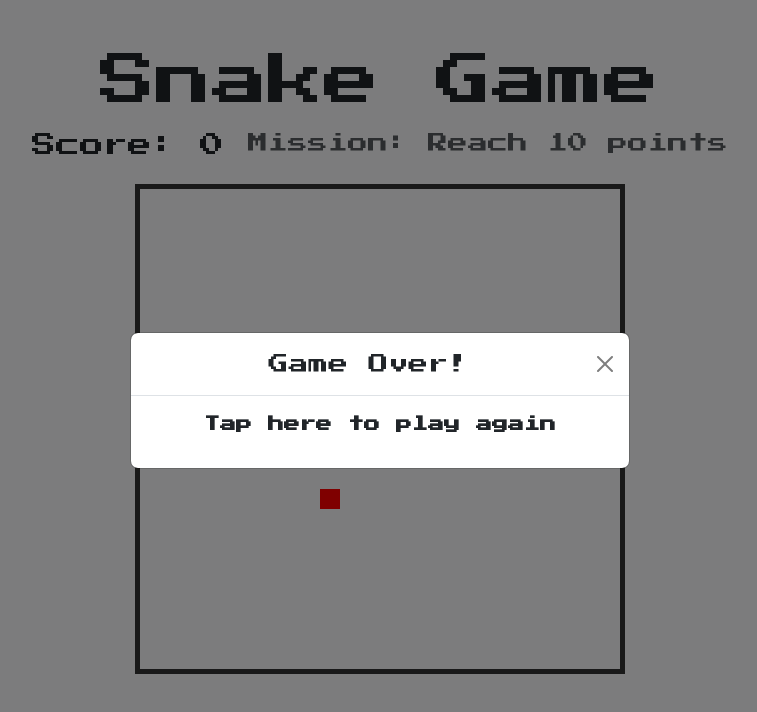
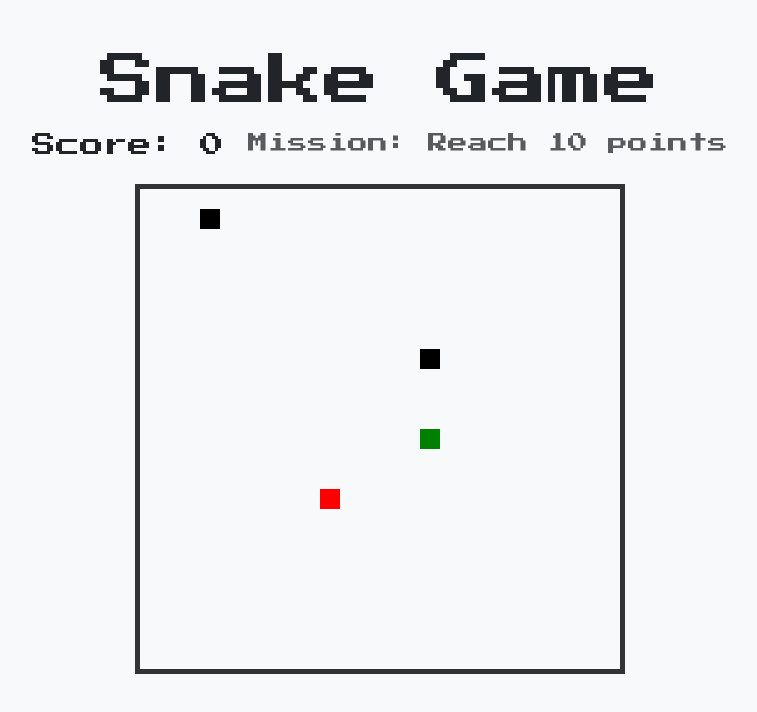
Before and after one commit to KMSVKaluwila/snake-game, a plain HTML site: page index.html in a window 1280 px wide. Both pictures are taken after a click on the button "Reach 10 points". Shown: the whole page, without its empty margins (260-1017 px from the left). Drawn offline with nearby package versions, Linux system fonts and the light colour scheme.

Commit message:
"update"

```diff
--- a/index.html
+++ b/index.html
@@ -50,7 +50,9 @@
                     </div>
                     <div class="modal-body">
                         <div id="trophy" class="display-1" style="display:none;">🏆</div>
-                        <p><strong>Tap here to play again</strong></p>
+                        <button id="restartBtn" class="btn btn-success w-100 py-3">
+                            <span class="d-none d-md-inline">Press Enter or </span>Tap Here to Play Again
+                        </button>
                     </div>
                 </div>
             </div>
--- a/script.js
+++ b/script.js
@@ -1,79 +1,85 @@
 const canvas = document.getElementById('gameCanvas');
 const ctx = canvas.getContext('2d');
 const scoreElement = document.getElementById('score');
+const missionObjectiveElement = document.getElementById('missionObjective');
+const gameContainer = document.getElementById('gameContainer');
+const missionSelection = document.getElementById('missionSelection');
 const trophyElement = document.getElementById('trophy');
-const missionSelection = document.getElementById('missionSelection');
-const gameContainer = document.getElementById('gameContainer');
-const missionObjectiveElement = document.getElementById('missionObjective');
-const missionButtons = document.querySelectorAll('.missionButton');
 const gameOverModalElement = document.getElementById('gameOverModal');
-const gameOverModal = new bootstrap.Modal(gameOverModalElement, {
-    keyboard: false,
-    backdrop: 'static'
-});
+const gameOverModal = new bootstrap.Modal(gameOverModalElement, { keyboard: false, backdrop: 'static' });
 const gameOverModalLabel = document.getElementById('gameOverModalLabel');
-
 const upBtn = document.getElementById('upBtn');
 const downBtn = document.getElementById('downBtn');
 const leftBtn = document.getElementById('leftBtn');
 const rightBtn = document.getElementById('rightBtn');
-
-
+const missionButtons = document.querySelectorAll('.missionButton');
 const gridSize = 20;
-let snake = [{ x: 10, y: 10 }];
+let snake = [];
 let food = {};
 let direction = 'right';
 let score = 0;
 let gameOver = false;
+let gameSpeed = 150;
 let gameInterval;
-let currentMission = {};
+let currentMission = { type: 'endless', goal: 0, text: 'Endless Mode' };
+let obstacles = [];
 
 function generateFood() {
-    food = {
-        x: Math.floor(Math.random() * (canvas.width / gridSize)),
-        y: Math.floor(Math.random() * (canvas.height / gridSize))
-    };
+    do {
+        food = {
+            x: Math.floor(Math.random() * (canvas.width / gridSize)),
+            y: Math.floor(Math.random() * (canvas.height / gridSize))
+        };
+    } while (snake.some(segment => segment.x === food.x && segment.y === food.y) || obstacles.some(obstacle => obstacle.x === food.x && obstacle.y === food.y));
+}
+
+function generateObstacle() {
+    obstacles = []; // Clear existing obstacles
+    const obstacleCount = Math.floor(Math.random() * 4) + 2; // Randomly generate 2 to 5 obstacles
+    for (let i = 0; i < obstacleCount; i++) {
+        let obstacle;
+        do {
+            obstacle = {
+                x: Math.floor(Math.random() * (canvas.width / gridSize)),
+                y: Math.floor(Math.random() * (canvas.height / gridSize))
+            };
+        } while (snake.some(segment => segment.x === obstacle.x && segment.y === obstacle.y) || (food.x === obstacle.x && food.y === obstacle.y) || obstacles.some(o => o.x === obstacle.x && o.y === obstacle.y));
+        obstacles.push(obstacle);
+    }
 }
 
 function draw() {
     ctx.clearRect(0, 0, canvas.width, canvas.height);
-
     for (let i = 0; i < snake.length; i++) {
         ctx.fillStyle = i === 0 ? 'green' : 'lime';
         ctx.fillRect(snake[i].x * gridSize, snake[i].y * gridSize, gridSize, gridSize);
     }
-
     ctx.fillStyle = 'red';
     ctx.fillRect(food.x * gridSize, food.y * gridSize, gridSize, gridSize);
+
+    ctx.fillStyle = 'black';
+    obstacles.forEach(obstacle => {
+        ctx.fillRect(obstacle.x * gridSize, obstacle.y * gridSize, gridSize, gridSize);
+    });
 }
 
 function update() {
-    if (gameOver) {
-        return;
-    }
+    if (gameOver) return;
 
     const head = { x: snake[0].x, y: snake[0].y };
+    switch (direction) {
+        case 'up': head.y--; break;
+        case 'down': head.y++; break;
+        case 'left': head.x--; break;
+        case 'right': head.x++; break;
+    }
+    // Wall teleportation
+    if (head.x < 0) head.x = (canvas.width / gridSize) - 1;
+    if (head.x >= canvas.width / gridSize) head.x = 0;
+    if (head.y < 0) head.y = (canvas.height / gridSize) - 1;
+    if (head.y >= canvas.height / gridSize) head.y = 0;
 
-    switch (direction) {
-        case 'up':
-            head.y--;
-            break;
-        case 'down':
-            head.y++;
-            break;
-        case 'left':
-            head.x--;
-            break;
-        case 'right':
-            head.x++;
-            break;
-    }
-
-    if (head.x < 0 || head.x >= canvas.width / gridSize || head.y < 0 || head.y >= canvas.height / gridSize) {
-        endGame(false);
-        return;
-    }
-
+    // Check for collision with self
     for (let i = 1; i < snake.length; i++) {
         if (head.x === snake[i].x && head.y === snake[i].y) {
             endGame(false);
@@ -81,16 +87,21 @@ function update() {
         }
     }
 
+    // Check for collision with obstacles
+    if (obstacles.some(obstacle => head.x === obstacle.x && head.y === obstacle.y)) {
+        endGame(false);
+        return;
+    }
+
     snake.unshift(head);
-
     if (head.x === food.x && head.y === food.y) {
         score++;
         scoreElement.textContent = 'Score: ' + score;
         generateFood();
+        generateObstacle(); // Generate new obstacle when food is eaten
     } else {
         snake.pop();
     }
-
     checkMissionCompletion();
 }
 
@@ -119,25 +130,22 @@ function startGame(mission) {
     currentMission = mission;
     missionSelection.style.display = 'none';
     gameContainer.style.display = 'block';
-
-    if (mission.type === 'endless') {
-        missionObjectiveElement.textContent = 'Mission: Endless Mode';
-    } else {
-        missionObjectiveElement.textContent = `Mission: ${mission.text}`;
-    }
-
+    missionObjectiveElement.textContent = `Mission: ${mission.text}`;
     restartGame();
 }
 
 function restartGame() {
-    snake = [{ x: 10, y: 10 }];
+    gameSpeed = 55; // Set a constant speed
+    gameOver = false;
+    snake = [{ x: Math.floor((canvas.width / gridSize) / 2), y: Math.floor((canvas.height / gridSize) / 2) }];
     direction = 'right';
     score = 0;
     scoreElement.textContent = 'Score: 0';
-    gameOver = false;
-    trophyElement.style.display = 'none';
+    obstacles = [];
     generateFood();
-    gameInterval = setInterval(gameLoop, 100);
+    generateObstacle();
+    if (gameInterval) clearInterval(gameInterval);
+    gameInterval = setInterval(gameLoop, gameSpeed);
 }
 
 function gameLoop() {
@@ -146,32 +154,23 @@ function gameLoop() {
 }
 
 function handleDirectionChange(newDirection) {
-    const oppositeDirections = {
-        'up': 'down',
-        'down': 'up',
-        'left': 'right',
-        'right': 'left'
-    };
-
-    if (direction !== oppositeDirections[newDirection]) {
+    const oppositeDirections = { 'up': 'down', 'down': 'up', 'left': 'right', 'right': 'left' };
+    if (direction !== oppositeDirections[newDirection] && !gameOver) {
         direction = newDirection;
     }
 }
 
+upBtn.addEventListener('click', () => handleDirectionChange('up'));
+downBtn.addEventListener('click', () => handleDirectionChange('down'));
+leftBtn.addEventListener('click', () => handleDirectionChange('left'));
+rightBtn.addEventListener('click', () => handleDirectionChange('right'));
+
 document.addEventListener('keydown', e => {
     switch (e.key) {
-        case 'ArrowUp':
-            handleDirectionChange('up');
-            break;
-        case 'ArrowDown':
-            handleDirectionChange('down');
-            break;
-        case 'ArrowLeft':
-            handleDirectionChange('left');
-            break;
-        case 'ArrowRight':
-            handleDirectionChange('right');
-            break;
+        case 'ArrowUp': handleDirectionChange('up'); break;
+        case 'ArrowDown': handleDirectionChange('down'); break;
+        case 'ArrowLeft': handleDirectionChange('left'); break;
+        case 'ArrowRight': handleDirectionChange('right'); break;
     }
 });
 
@@ -183,11 +182,6 @@ missionButtons.forEach(button => {
         startGame({ type, goal, text });
     });
 });
-
-upBtn.addEventListener('click', () => handleDirectionChange('up'));
-downBtn.addEventListener('click', () => handleDirectionChange('down'));
-leftBtn.addEventListener('click', () => handleDirectionChange('left'));
-rightBtn.addEventListener('click', () => handleDirectionChange('right'));
 
 gameOverModalElement.addEventListener('click', () => {
     if (gameOver) {
@@ -205,3 +199,4 @@ function resizeCanvas() {
 
 window.addEventListener('resize', resizeCanvas);
 resizeCanvas();
+// Remove this line:
--- a/style.css
+++ b/style.css
@@ -47,6 +47,25 @@ canvas {
     }
 }
 
+.collision-effect {
+    animation: redFlash 0.3s ease;
+}
+
+@keyframes redFlash {
+    0% { background-color: inherit !important; }
+    50% { background-color: #ff0000aa !important; }
+    100% { background-color: inherit !important; }
+}
+
+#restartBtn {
+    transition: transform 0.2s, background-color 0.2s;
+}
+
+#restartBtn:active {
+    transform: scale(0.95);
+    background-color: #28a745 !important;
+}
+
 #touchControls {
     display: none; /* Hidden by default */
 }
```
